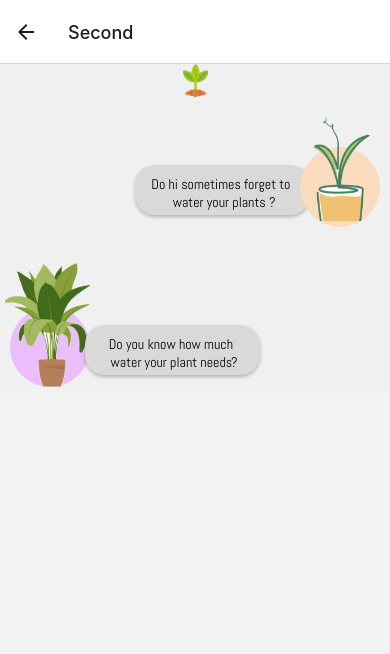
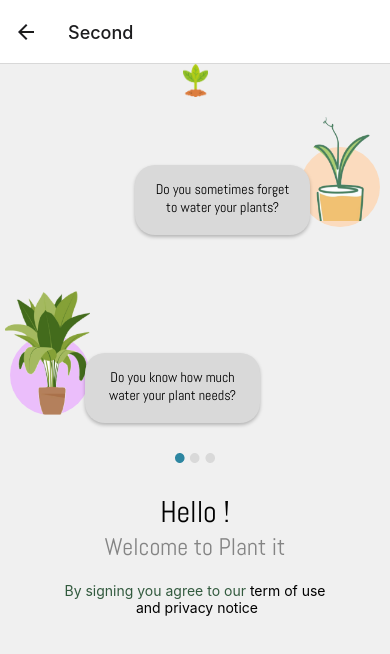
Before and after one commit to AvnerGold/plant-it, a React Native app in the folder plantit/: screen /Second in a window 390 px wide. Shown: the top 654 px of the page. Built offline with nearby package versions, Linux system fonts and the light colour scheme.

Commit message:
fixing css and completing almost Second

```diff
--- a/plantit/src/Screens/StartedScreen/Second.jsx
+++ b/plantit/src/Screens/StartedScreen/Second.jsx
@@ -8,22 +8,21 @@ export default function Second() {
         'Abel': require('../../../assets/Fonts/Abel/Abel-Regular.ttf')
       })
     // if the font is null return null so it wont get the load to get stuck
-      if (!InknutAntiqua) {
-
-        return null;
-      }
+      if (!InknutAntiqua) { return null;}
       // Return your page content here
   return (
-    <View>
+
 
         <View style={styles.backgroundPage}>
-            <Image
-            source={require('../../../assets/images/Logo.png')}
-            style={[styles.logo]}
-            resizeMode="contain"/>
+            <View style={{alignItems:"center"}} >
+                <Image
+                source={require('../../../assets/images/Logo.png')}
+                style={[styles.logo]}
+                resizeMode="contain"/>
+            </View>
 
             <View style={styles.bubbleBoxOne}>
-                <Text style={[{marginRight:-10},styles.bubbleText]}>Do hi sometimes forget to <br /> water your plants ?</Text>
+                <Text style={[styles.Font,{marginRight:-10},styles.bubbleText]}>Do you sometimes forget to water your plants?</Text>
                 <View style={styles.bubbleBorderA}>
                     <Image
                     source={require('../../../assets/images/StartedScreenImages/Second-1.png')}
@@ -32,21 +31,38 @@ export default function Second() {
                 </View>
             </View>
 
-            <View style={styles.bubbleBoxOTwo}>
+            <View style={styles.bubbleBoxTwo}>
                 <View style={styles.bubbleBorderB}>
                     <Image
                     source={require('../../../assets/images/StartedScreenImages/Second-2.png')}
                     style={[styles.bubbleTwoImage]}
                     resizeMode="contain"/>
                 </View>
-                <Text style={[styles.bubbleText]}>Do you know how much <br /> water your plant needs?</Text>
+                <Text style={[styles.Font,styles.bubbleText]}>Do you know how much water your plant needs?</Text>
             </View>
+
+            <View  style={[styles.dot]}>
+            <Image
+                    source={require('../../../assets/images/StartedScreenImages/Dot-1.png')}
+                    style={styles}
+                    resizeMode="contain"/>
+            </View>
+
+            <View style={styles.next}>
+                <Text style={[styles.Font,styles.header]}>Hello !</Text>
+                <Text style={[styles.Font,styles.welcome]}>Welcome to Plant it</Text>
+
+                <Text style={{textAlign:"center"}}><Text style={{color:"#325A3E"}}>By signing you agree to our</Text> term of use{"\n"} and privacy notice</Text>
+            </View>
+
         </View>
-    </View>
   )
 }
 
 const styles = StyleSheet.create({
+    Font:{
+        fontFamily:'Abel',
+    },
     backgroundPage:{// will make a color of all the page correct
         backgroundColor:'#F0F0F0',
         width: '100%',
@@ -55,8 +71,8 @@ const styles = StyleSheet.create({
     logo: {// just the logo on top
         width: 25,
         height: 33,
-        marginHorizontal:"auto"
-
+        marginHorizontal:"auto",
+        alignItems: 'center', // Add this line
     },
     bubbleBorderA: { //this is the bubble colors behind the images
         backgroundColor:"#FBDBBE",
@@ -80,24 +96,18 @@ const styles = StyleSheet.create({
         marginTop: 50,
     },
     bubbleBoxOne:{// this is the container of all the box one
-        flex:1,
         flexDirection:"row",
         justifyContent:"flex-end",
-        height:100,
-        paddingBottom:30,
+        marginBottom:50
     },
-    bubbleBoxOTwo:{// this is the container of all the box two
-        flex:1,
+    bubbleBoxTwo:{// this is the container of all the box two
         flexDirection:"row",
         justifyContent:"flex-start",
-        height:100
     },
     bubbleOneImage:{
        marginTop:-37,
        width:60,
        height:173,
-
-
     },
     bubbleTwoImage:{
         marginTop:-45,
@@ -106,12 +116,11 @@ const styles = StyleSheet.create({
         marginLeft:-5,
      },
     bubbleText: {
-        fontFamily:'Abel',
         backgroundColor: '#D9D9D9',
         borderRadius: 20,
-        padding: 10,
+        padding: 15,
         width: 175,
-        height:50,
+        height:70,
         marginTop: 68,
         textAlign:"center",
         shadowOffset: { width: 0, height: 2 },
@@ -119,7 +128,26 @@ const styles = StyleSheet.create({
         shadowOpacity: 0.25,
         shadowRadius: 3.84,
         elevation: 5,
-        marginLeft: -15
+        marginLeft: -15,
+        zIndex:1,
     },
+    dot:{
+        alignItems: 'center',
+        justifyContent: 'center',
+        marginTop: 30,
+    },
+    next:{
+        marginTop: 30,
+        alignItems:"center",
+        justifyContent: 'center',
+    },
+    header:{
+        fontSize:30
+    },
+    welcome:{
+        color:"#848484",
+        fontSize:24,
+        marginBottom:20
+    }
 
 });
```
Also changed, not shown: plantit/assets/images/StartedScreenImages/Dot-1.png (added).
